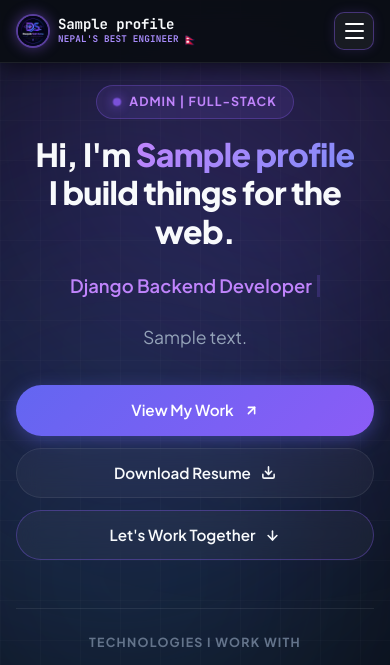
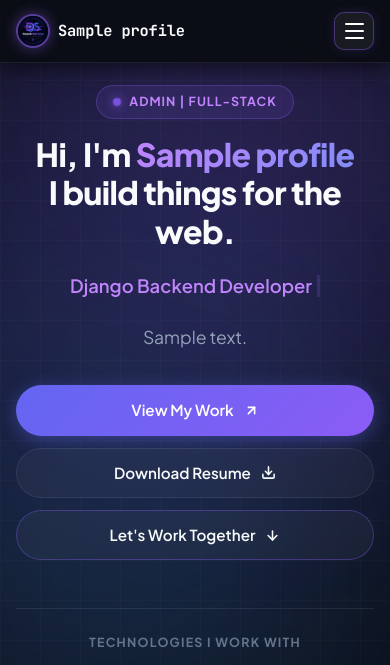
Before and after one commit to Deepak-sah-25/deepak-portfolio, a Django app: page / in a window 390 px wide. Shown: the top 665 px of the page. Run offline with Django 5.2, Linux system fonts and the light colour scheme; tables that the repository leaves empty hold one stand-in row (values such as "Sample post"); grey boxes marked "Sample" are stand-in pictures.

Commit message:
Remove nepal best engineer tagline; display sleek logo and brand name

```diff
--- a/static/css/style.css
+++ b/static/css/style.css
@@ -271,17 +271,18 @@ body {
 }
 
 .brand-name {
-  font-family: var(--font-heading, var(--font-mono));
-  font-size: 1.05rem;
+  font-family: var(--font-mono);
+  font-size: 1.18rem;
   font-weight: 700;
   color: var(--text-primary);
   letter-spacing: -0.01em;
-  transition: color 0.2s ease;
-}
-
-.brand-logo:hover .brand-name {
+  transition: color 0.2s ease, text-shadow 0.2s ease;
+}
+
+.brand-logo:hover .brand-name,
+.footer-brand-logo:hover .brand-name {
   color: #ffffff;
-  text-shadow: 0 0 10px rgba(139, 92, 246, 0.6);
+  text-shadow: 0 0 14px rgba(139, 92, 246, 0.6);
 }
 
 .brand-tagline {
@@ -1931,10 +1932,7 @@ body {
     height: 38px !important;
   }
   .brand-name {
-    font-size: 0.96rem !important;
-  }
-  .brand-tagline {
-    font-size: 0.62rem !important;
+    font-size: 1.05rem !important;
   }
   .nav-links, .nav-cta {
     display: none !important;
@@ -2112,11 +2110,7 @@ body {
     height: 34px !important;
   }
   .brand-name {
-    font-size: 0.88rem !important;
-  }
-  .brand-tagline {
-    font-size: 0.58rem !important;
-    letter-spacing: 0.02em !important;
+    font-size: 0.96rem !important;
   }
   .hero-title {
     font-size: 2rem !important;
--- a/templates/base.html
+++ b/templates/base.html
@@ -82,12 +82,9 @@
         <header class="site-header">
             <div class="container-custom">
                 <div class="navbar-inner">
-                    <a href="#hero" class="brand-logo" aria-label="Deepak Sah Kanu - Nepal's Best Engineer">
+                    <a href="#hero" class="brand-logo" aria-label="Deepak Sah Kanu">
                         <img src="{% static 'images/deepak_logo.jpg' %}" alt="Deepak Sah Kanu Logo" class="brand-logo-img">
-                        <div class="brand-text-group">
-                            <span class="brand-name">{{ profile.name }}</span>
-                            <span class="brand-tagline">Nepal's Best Engineer <span class="flag-icon">🇳🇵</span></span>
-                        </div>
+                        <span class="brand-name">{{ profile.name }}</span>
                     </a>
 
                     <nav>
@@ -151,12 +148,9 @@
                 <div class="footer-top-grid">
                     <!-- Brand Column -->
                     <div class="footer-brand-col">
-                        <a href="#hero" class="footer-brand-logo" aria-label="Deepak Sah Kanu - Nepal's Best Engineer">
+                        <a href="#hero" class="footer-brand-logo" aria-label="Deepak Sah Kanu">
                             <img src="{% static 'images/deepak_logo.jpg' %}" alt="Deepak Sah Kanu Logo" class="footer-brand-logo-img">
-                            <div class="brand-text-group">
-                                <span class="brand-name">{{ profile.name }}</span>
-                                <span class="brand-tagline">Nepal's Best Engineer <span class="flag-icon">🇳🇵</span></span>
-                            </div>
+                            <span class="brand-name">{{ profile.name }}</span>
                         </a>
                         <p class="footer-brand-bio">
                             Full-Stack Django Developer specializing in scalable backend architectures, REST APIs, PostgreSQL, and multi-tenant SaaS systems.
```
